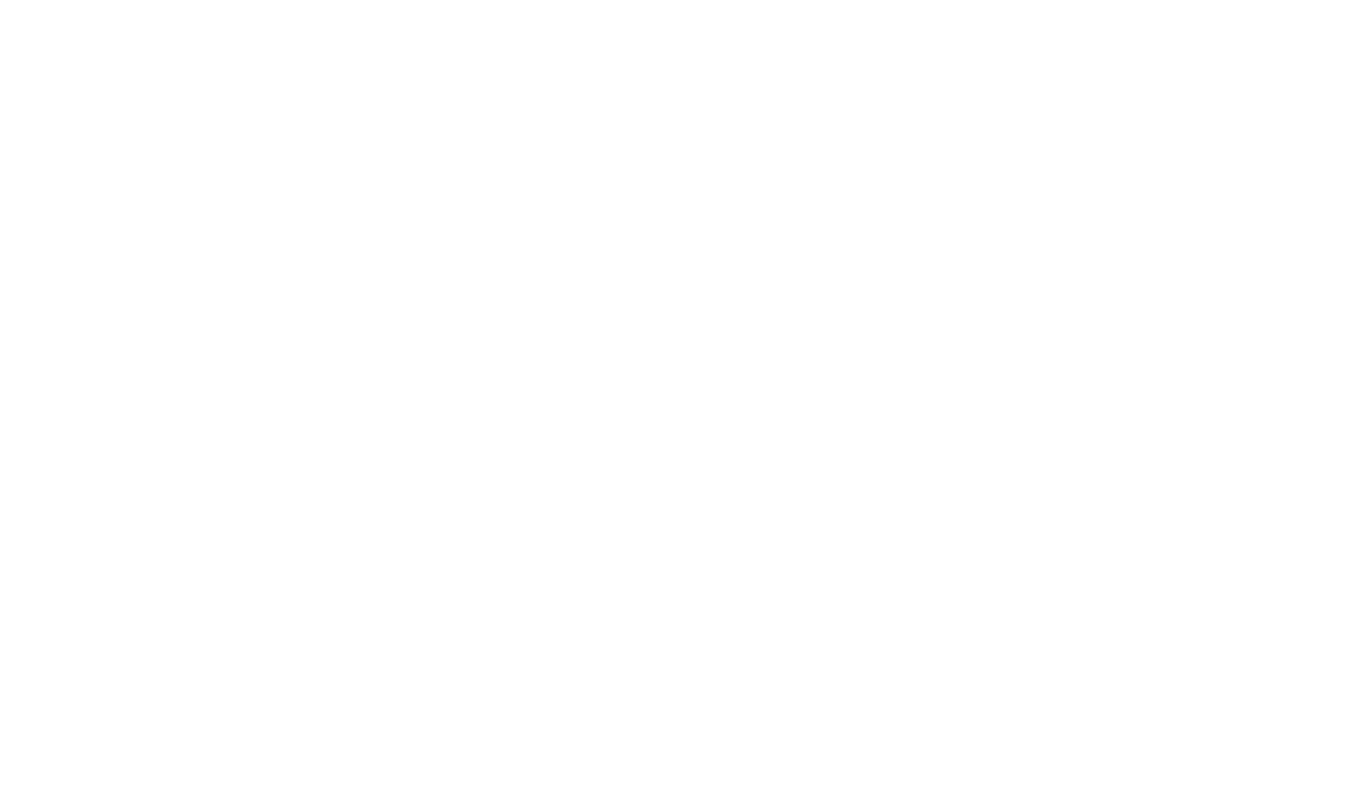
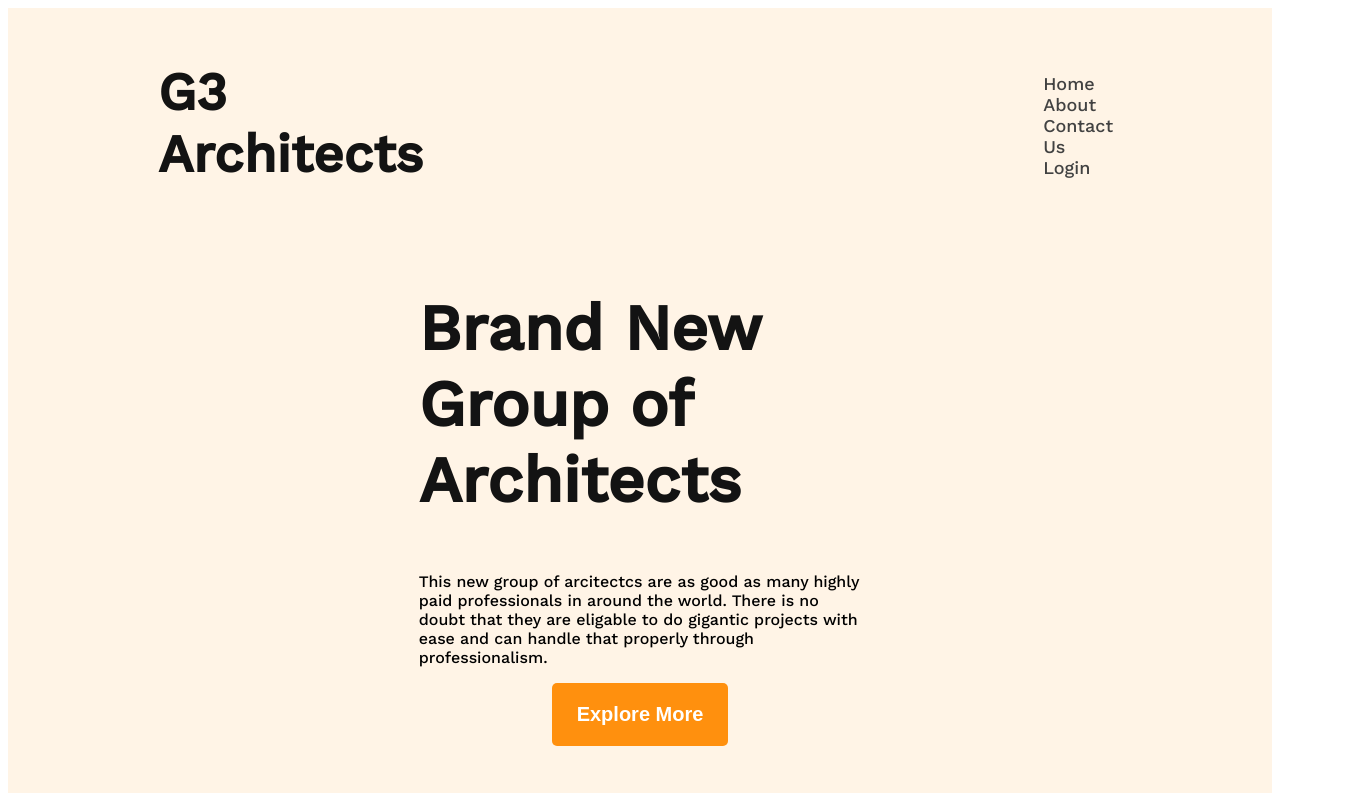
Before and after one commit to being-saiful/architects, a plain HTML site: page index.html in a window 1280 px wide. Shown: the top 793 px of the page, 1360 px wide, since content can reach past the window. Drawn offline with nearby package versions, Linux system fonts and the light colour scheme.

Commit message:
working on header

```diff
--- a/index.html
+++ b/index.html
@@ -1,12 +1,54 @@
 <!DOCTYPE html>
 <html lang="en">
+
 <head>
     <meta charset="UTF-8">
     <meta http-equiv="X-UA-Compatible" content="IE=edge">
     <meta name="viewport" content="width=device-width, initial-scale=1.0">
     <title>G3 Architect</title>
+    <link rel="stylesheet" href="styles.css">
+    <link rel="preconnect" href="https://fonts.googleapis.com">
+    <link rel="preconnect" href="https://fonts.gstatic.com" crossorigin>
+    <link href="https://fonts.googleapis.com/css2?family=Poppins:wght@500&family=Work+Sans:wght@500&display=swap"
+        rel="stylesheet">
 </head>
+
 <body>
+    <header class="header">
+        <nav>
+            <div class="nav-title">
+                <h3>G3 Architects</h3>
+            </div>
+            <div class="nav-menu">
+                <a class="menu-items" href="">Home</a>
+                <a class="menu-items" href="">About</a>
+                <a class="menu-items" href="">Contact Us</a>
+                <a class="menu-items" href="">Login</a>
+            </div>
+
+        </nav>
+        <div class="header-title">
+            <div class="title-and-description">
+                <h2 class="main-title">Brand New<br>
+                    Group of Architects</h2>
+                <p class="header-description">This new group of arcitectcs are as good as many highly paid professionals in
+                    around the world. There is no doubt that they are eligable to do gigantic projects with ease and can
+                    handle that properly through professionalism.</p>
+            </div>
+            <button class="primary-btn">Explore More</button>
+            <img src="images/banner.png" alt="">
+        </div>
+
+
+    </header>
+    <main>
+
+    </main>
+    <footer>
+
+    </footer>
+
 
 </body>
+
 </html>
--- a/styles.css
+++ b/styles.css
@@ -0,0 +1,71 @@
+/* --common styles-- */
+
+body{
+    font-family: 'Poppins', sans-serif;
+    font-family: 'Work Sans', sans-serif;
+}
+
+/* --header common styles-- */
+.header{
+    height: 100%;
+    width: 100%;
+    background: rgba(255, 144, 14, 0.1);
+}
+
+
+/* --nav style-- */
+nav{
+    display: flex;
+    gap: 620px;
+    justify-content: space-between;
+}
+.nav-title{
+    font-size: 45px;
+    font-weight: 700;
+    color: #131313;
+    margin-left: 150px;
+}
+.nav-menu{
+    margin-top: 65px;
+    margin-right: 240px;
+}
+
+.menu-items{
+    text-decoration: none;
+    font-size: 18px;
+    font-weight: 500;
+    color: #424242;
+    padding-right: 45px;
+}
+
+/* --header styles */
+
+.header-title{
+    display: flex;
+    flex-direction: column;
+    align-items: center;
+}
+
+.main-title{
+    font-size: 64px;
+    font-weight: 700;
+    color: #131313;
+}
+
+.title-and-description{
+    align-items: center;
+    width: 35%;
+}
+
+.primary-btn{
+    font-size: 20px;
+    font-weight: 600;
+    padding: 20px 25px 20px;
+    text-decoration: none;
+    text-align: center;
+    background-color: #FF900E;
+    color: #FFFFFF;
+    border: 0px;
+    border-radius: 5px;
+    margin-bottom: 50px;
+}
```
